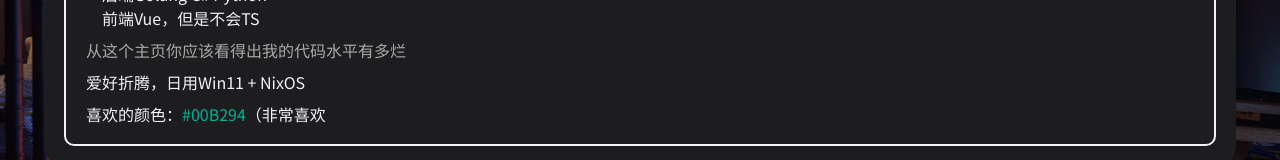
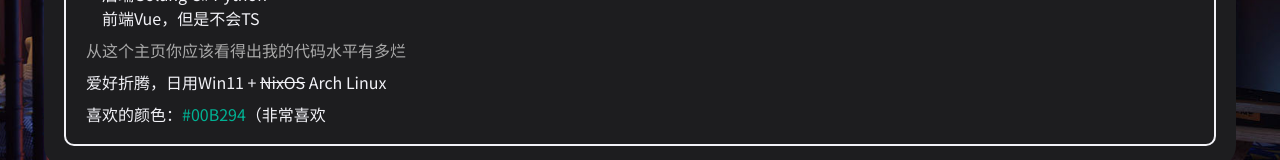
Before and after one commit to ailelix/ailelix, a Vue app: page / in a window 1280 px wide. Shown: the part 444-604 px from the top of the page. Built offline with nearby package versions, Linux system fonts and the light colour scheme.

Commit message:
Update Contact

```diff
--- a/src/components/AboutMe.vue
+++ b/src/components/AboutMe.vue
@@ -7,7 +7,7 @@
       <p style="display:inline;margin-left: min(4vw, 1em);">前端Vue，但是不会TS</p><br>
     </p>
     <p style="color: darkgray;">从这个主页你应该看得出我的代码水平有多烂</p>
-    <p>爱好折腾，日用Win11 + NixOS</p>
+    <p>爱好折腾，日用Win11 + <s>NixOS</s> Arch Linux</p>
     <p>喜欢的颜色：<span style="color: #00B294;">#00B294</span>（非常喜欢</p>
   </div>
 </template>
--- a/src/components/FindMe.vue
+++ b/src/components/FindMe.vue
@@ -6,7 +6,7 @@
     </p><hr>
     <a href="mailto:ailelix@ailelix.com">Mail Me</a>
     <p>
-      ailelix@ailelix.com
+      ailelix@ailelix.com (由于安全问题暂时关了)
     </p><hr>
     <a href="https://space.bilibili.com/60282067">Bilibili</a>
     <p>
--- a/src/components/Links.vue
+++ b/src/components/Links.vue
@@ -3,7 +3,7 @@
     <a href="https://blog.ailelix.com">Ailelix的博客</a>
     <p>
       一些零碎的记录，只为了我自己的记录<br>
-      Quartz + Obsidian + Cloudflare Pages
+      Quartz + Obsidian
     </p>
   </div>
 </template>
```
Also changed, not shown: 1 other file (tests, documents, lock files or other folders).
